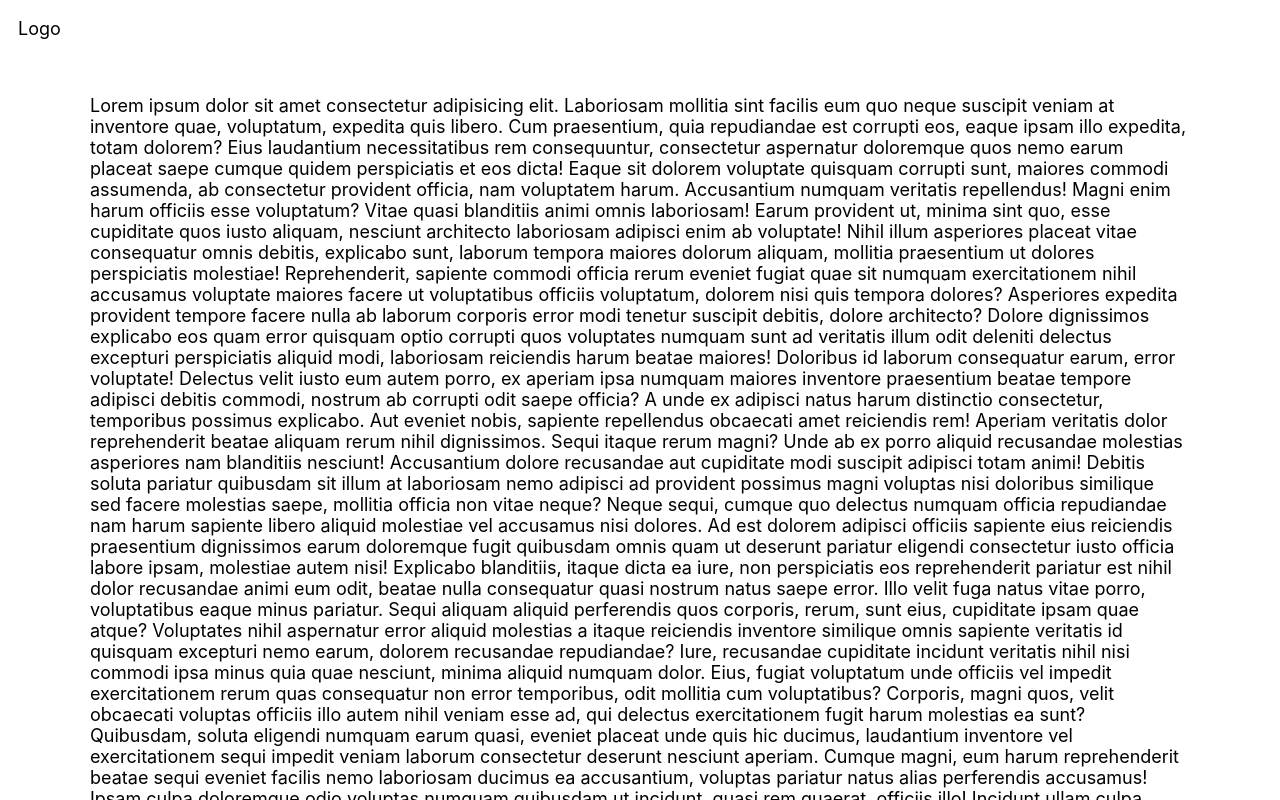
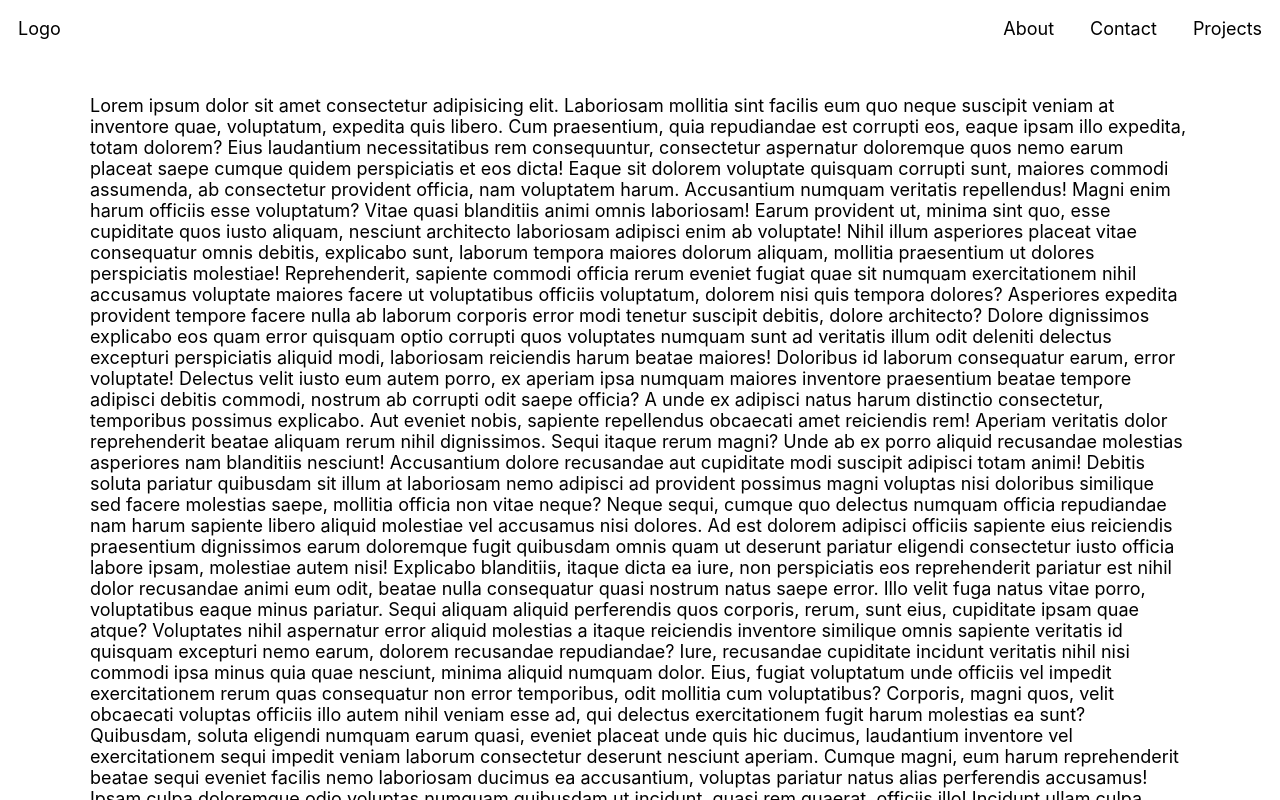
Before and after one commit to DYSLEVIUM/DYSLEVIUM, a Next.js app: page / in a window 1280 px wide. Shown: the top 800 px of the page. Built offline with nearby package versions, Linux system fonts and the light colour scheme.

Commit message:
fixed navbar

```diff
--- a/components/Navbar/Navbar.module.scss
+++ b/components/Navbar/Navbar.module.scss
@@ -149,7 +149,7 @@
           margin: 1rem 0;
         }
       }
-      transition: all 0.25s ease-in-out;
+      transition: all 0.25s ease-out;
     }
   }
 }
--- a/components/Navbar/index.tsx
+++ b/components/Navbar/index.tsx
@@ -1,4 +1,4 @@
-import React, { useState, useEffect } from 'react';
+import React, { useState } from 'react';
 import Link from 'next/link';
 import styles from './Navbar.module.scss';
 
@@ -17,7 +17,7 @@ export default function Navbar() {
         className={styles.hamburgerMenuContainer}
         onClick={() => {
           setshowMenu(!showMenu);
-          document.body.style.overflow = 'hidden'; //  disabling scroll when menu is open
+          document.body.style.overflow = showMenu ? 'visible' : 'hidden'; //  disabling scroll when menu is open
         }}
       >
         <div className={showMenu ? styles.close : styles.hamburgerMenu}></div>
@@ -34,12 +34,11 @@ export default function Navbar() {
 
       <div
         className={styles.listContainer}
-        style={
-          showMenu
-            ? { transform: 'translateX(0)' }
-            : { transform: 'translateX(100%)' }
-        }
-        onClick={() => setshowMenu(false)} //  closing navbar when the blurred container is clicked
+        style={showMenu ? { transform: 'translateX(0)' } : {}}
+        onClick={() => {
+          setshowMenu(false);
+          document.body.style.overflow = showMenu ? 'visible' : 'hidden'; //  disabling scroll when menu is open
+        }} //  closing navbar when the blurred container is clicked
       >
         <ul
           className={styles.list}
```
